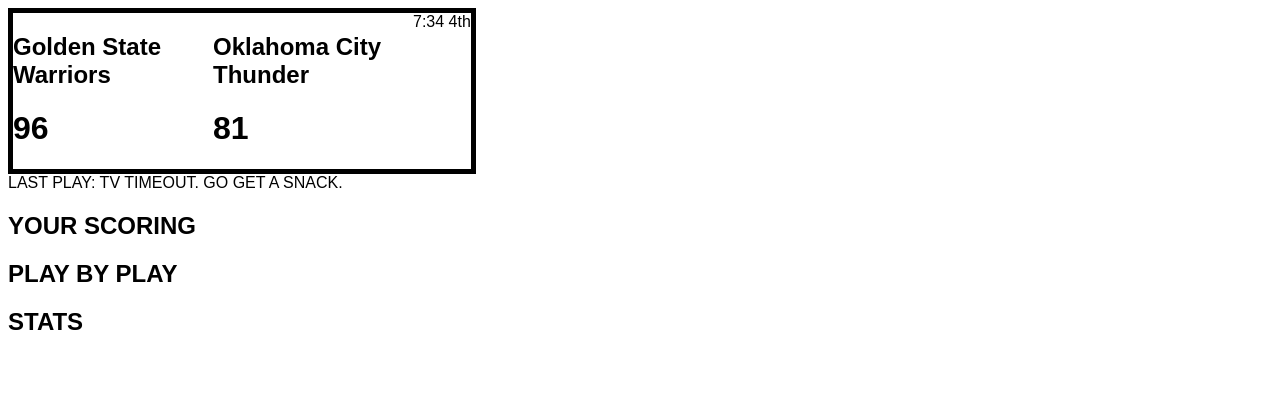
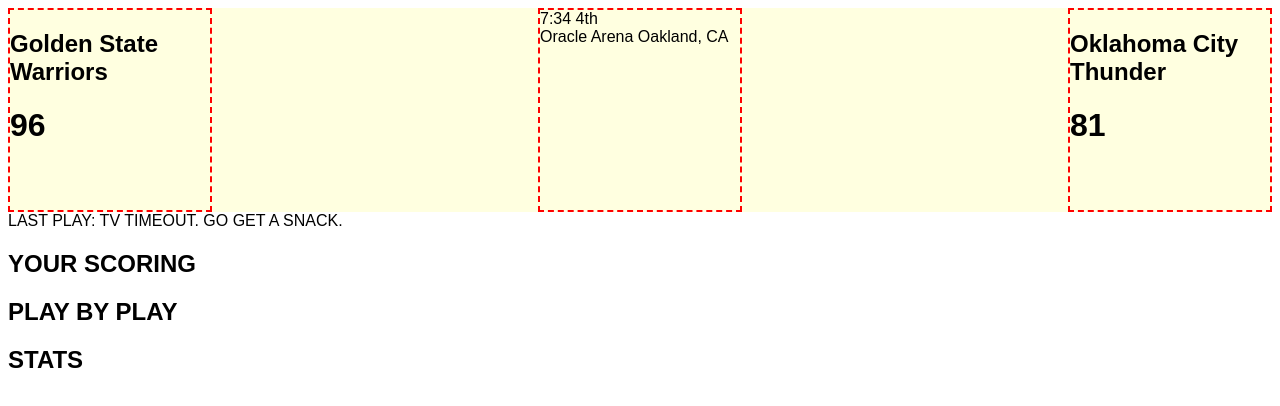
Before and after one commit to vrajpal/numberFire, a website: page app/index.html in a window 1280 px wide. Drawn offline with Linux system fonts and the light colour scheme.

Commit message:
positioning for teams via flexbox

```diff
--- a/app/index.html
+++ b/app/index.html
@@ -4,12 +4,15 @@
     </head>
     <body>
         <div class="shotchart-score">
-            <div class="shotchart-team">
+            <div class="shotchart-team" id="shotchart-team1">
                 <h2>Golden State Warriors</h2>
                 <h1>96</h1>
             </div>
-            <span>7:34 4th</span>
-            <div class="shotchart-team">
+            <div class="game-info">
+                <div>7:34 4th</div>
+                <div>Oracle Arena Oakland, CA</div>
+            </div>
+            <div class="shotchart-team" id="shotchart-team2">
                 <h2>Oklahoma City Thunder</h2>
                 <h1>81</h1>
             </div>
--- a/app/styles/app.scss
+++ b/app/styles/app.scss
@@ -2,12 +2,33 @@
     font-family: sans-serif;
 }
 
-.shotchart-score {
-    display: inline-block;
+/*.shotchart-score {
+    width: 66%;
     border-style: solid;
     border-width: 5px;
 }
 .shotchart-team {
     width: 200px;
+}
+
+#shotchart-team1 {
     float: left;
 }
+
+#shotchart-team2 {
+    float: right;
+}*/
+
+
+.shotchart-score {
+  display: flex;                  /* establish flex container */
+  flex-direction: row;            /* default value; can be omitted */
+  flex-wrap: nowrap;              /* default value; can be omitted */
+  justify-content: space-between; /* switched from default (flex-start, see below) */
+  background-color: lightyellow;
+}
+.shotchart-score > div {
+  width: 200px;
+  height: 200px;
+  border: 2px dashed red;
+}
```
Also changed, not shown: dest/styles/app.css.
